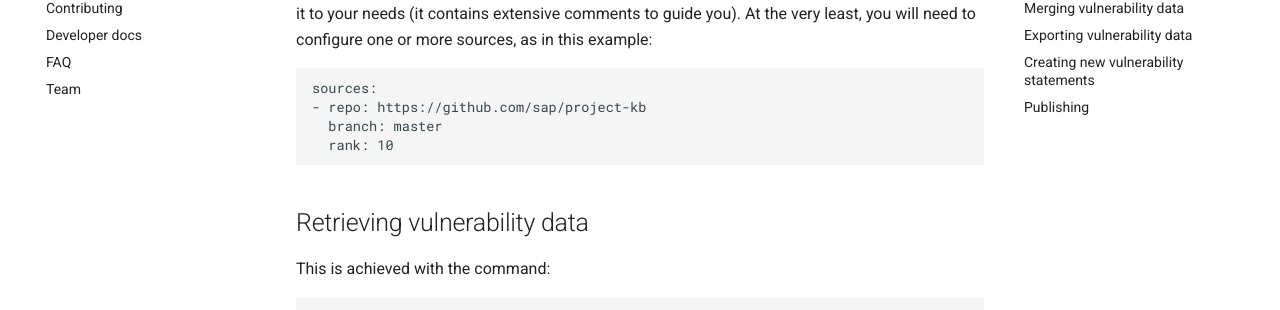
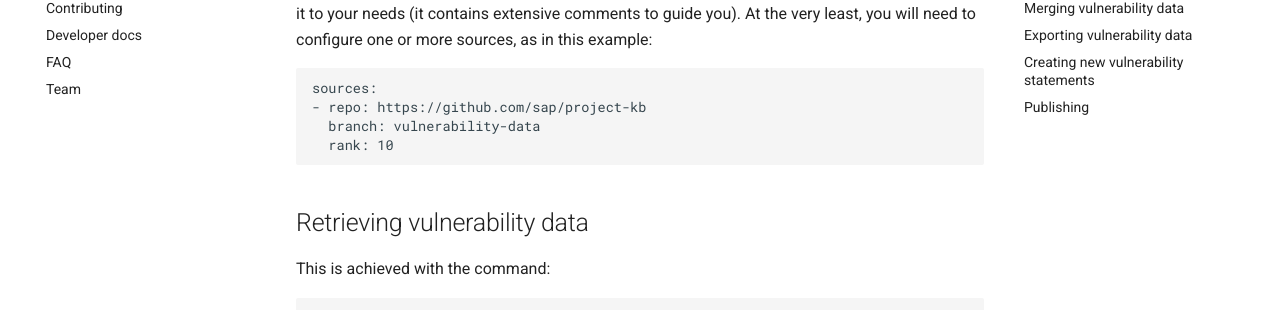
Before and after one commit to SAP/project-kb, an MkDocs documentation site: the page built from docs/getting_started.md, in a window 1280 px wide and 900 px high, scrolled down 989 px. Shown: the part 181-491 px from the top of the window. Built offline with MkDocs 1.6.1 and Material for MkDocs 9.7.7, drawn with Linux system fonts in a browser that asks for light colours; comment, search, counter and statistics services are not loaded.

Commit message:
Update getting_started.md

```diff
--- a/docs/getting_started.md
+++ b/docs/getting_started.md
@@ -48,7 +48,7 @@ as in this example:
 
     sources:
     - repo: https://github.com/sap/project-kb
-      branch: master
+      branch: vulnerability-data
       rank: 10
 
 
```
